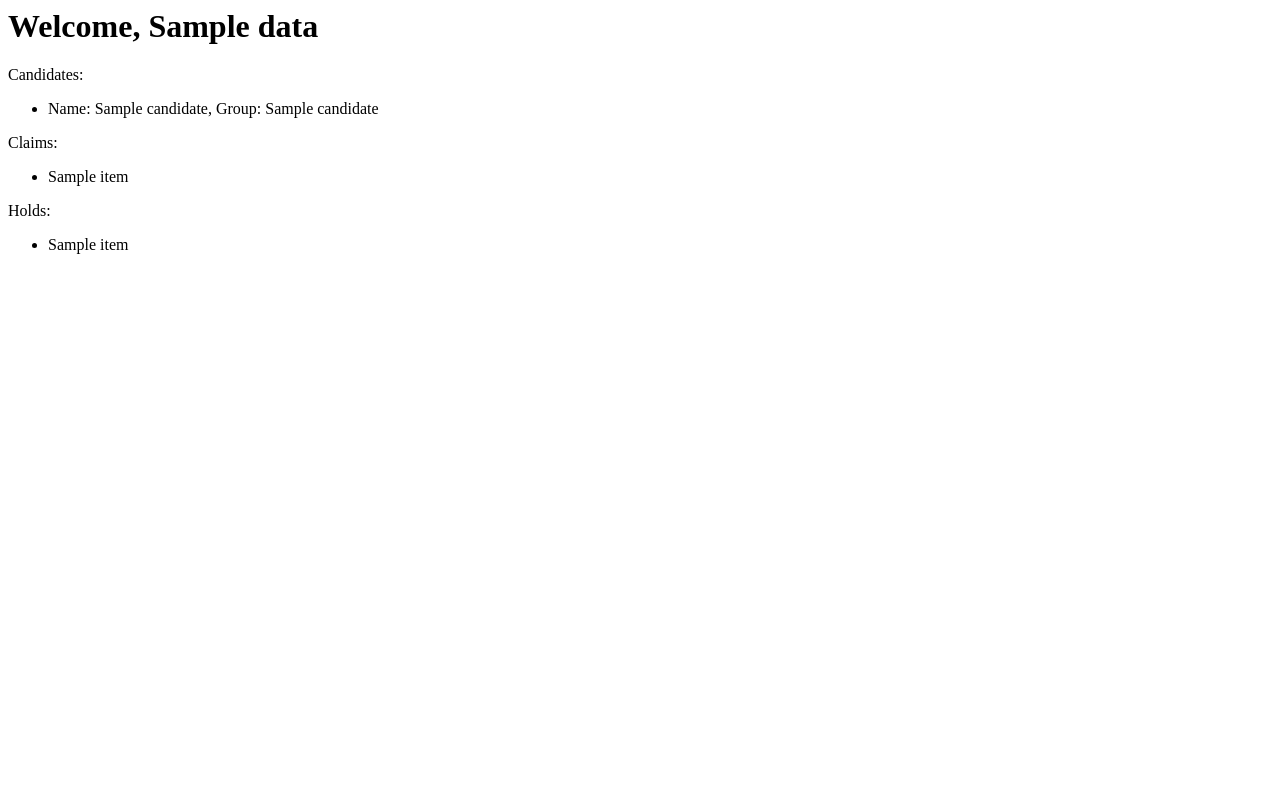
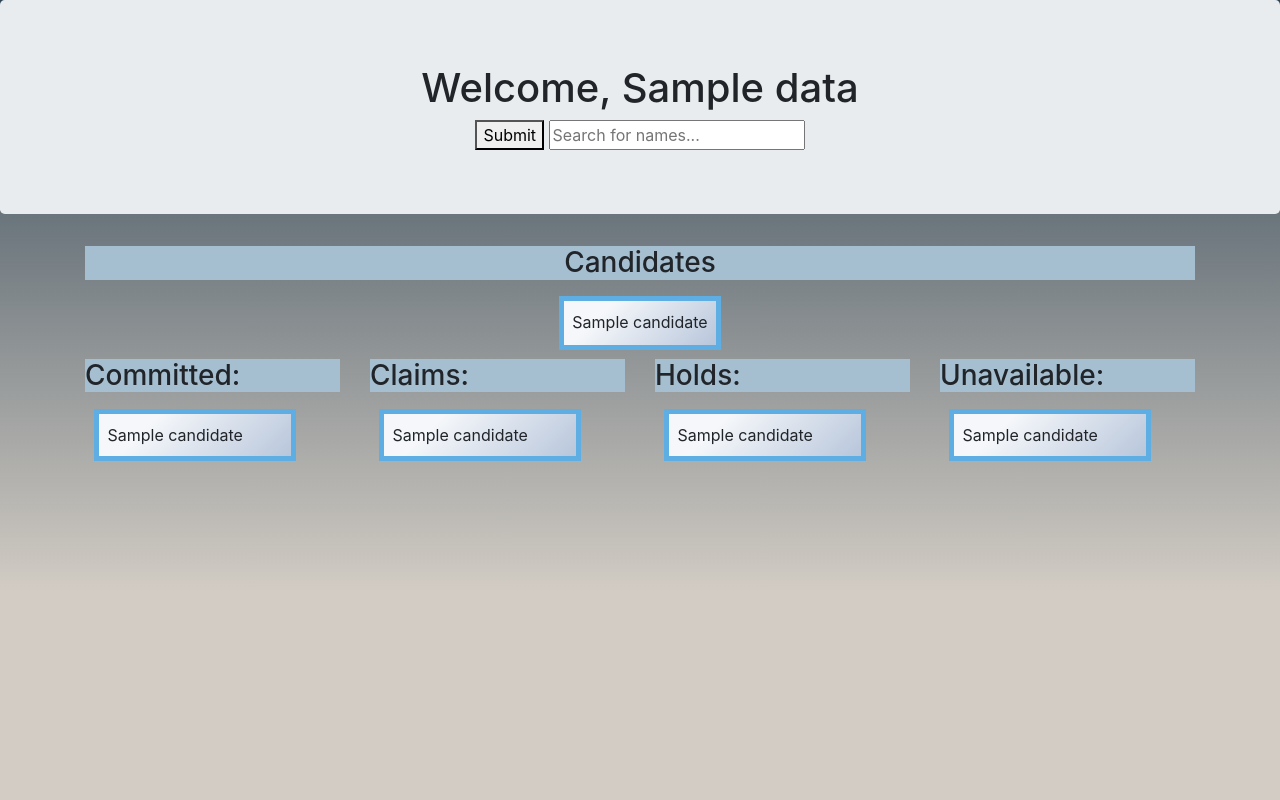
Before and after one commit to jdw170000/Jedi-Master, a Flask app: template templates/group.html in a window 1280 px wide. Run offline with Flask 2, Linux system fonts and the light colour scheme; the template is opened without the code that fills it: most values are stand-ins (such as "Sample title", 1, 10 or a date in 2020); parts of the project's set-up code (start-up, migrations or seed data) failed here and were passed over; some libraries are stand-ins or nearby versions.

Commit message:
flesh out the group screen

```diff
--- a/app.py
+++ b/app.py
@@ -79,10 +79,30 @@ def group():
 			abort(401)
 
 		candidate_states = jedi_db.get_all_candidates()
-		group_claims = jedi_db.get_group_claims(client_id)
-		group_holds = jedi_db.get_group_holds(client_id)
 
-		group_view = {'name': group_name[0], 'claims': group_claims, 'holds': group_holds, 'candidates': candidate_states}
+		committed = filter(lambda candidate: candidate[3] and candidate[2] == client_id, candidate_states)
+		claims = set(jedi_db.get_group_claims(client_id))
+		holds = set(jedi_db.get_group_holds(client_id))
+
+		available = filter(lambda candidate: not candidate[3], candidate_states)
+		available = set(map(lambda candidate: (candidate[0], candidate[1]), available))
+
+		unavailable = filter(lambda candidate: candidate[3] and candidate[2] != client_id, candidate_states)
+		unavailable = set(map(lambda candidate: (candidate[0], candidate[1]), unavailable))
+
+		# resolve conflicts in the sets
+		claims = (claims - unavailable) - holds
+		holds = holds - unavailable
+		available = (available - claims) - holds
+
+		group_view = {
+			'name': group_name[0],
+			'claims': claims,
+			'holds': holds,
+			'committed': committed,
+			'unavailable': unavailable,
+			'available': available
+		}
 		return render_template('group.html', data=group_view)
 
 
@@ -96,14 +116,16 @@ def group_post():
 	if client_id == -1:
 		abort(400)
 
-	claim_list = requests.form.getlist('claim_list')
-	hold_list = requests.form.getlist('hold_list')
+	claim_list = request.form.getlist('claim_list[]')
+	hold_list = request.form.getlist('hold_list[]')
 
 	#todo: type check and input validation
 
 	with JediDatabase() as jedi_db:
 		jedi_db.update_group_claims(client_id, claim_list)
 		jedi_db.update_group_holds(client_id, hold_list)
+
+	return "test"
 
 	return redirect(url_for('group'))
 
--- a/jedi_database.py
+++ b/jedi_database.py
@@ -71,7 +71,7 @@ class JediDatabase:
 
 	def update_group_holds(self, group_id, hold_list):
 		self.cur.execute("""DELETE FROM GroupHolds WHERE id = ?;""", (group_id,))
-		for candidate_id in claim_list:
+		for candidate_id in hold_list:
 			self.cur.execute("""INSERT OR IGNORE INTO GroupHolds (id, candidate_id) VALUES (?, ?);""", (group_id, candidate_id))
 		self.connection.commit()
 
--- /dev/null
+++ b/static/candidate_style.css
@@ -0,0 +1,31 @@
+body {
+	background-color: #2f4353;
+	background-image: linear-gradient(#2f4353 0%, #d2ccc4 74%);
+}
+
+.candidate {
+	border-width:5px;
+	border-style:solid;
+	border-color:#5faee3;
+
+	background-color: #b8c6db;
+	background-image: linear-gradient(315deg, #b8c6db 0%, #f5f7fa 74%);
+
+	padding: 1ex;
+	margin: 1ex;
+	max-width: 20ch;
+}
+
+.interactive {
+	min-height:calc(7ex + 10px);
+}
+
+#available {
+	display: flex;
+	flex-wrap: wrap;
+	justify-content: center;
+}
+
+h3 {
+	background-color:#a5bfd1;
+}
--- a/templates/group.html
+++ b/templates/group.html
@@ -1,21 +1,105 @@
-<h1>Welcome, {{data['name']}}</h1>
+<head>
+	<title> JediMaster: {{data['name']}} </title>
+	<link rel="stylesheet" href="{{url_for('static', filename='node_modules/dragula/dist/dragula.css')}}">
+	<link rel="stylesheet" href="{{url_for('static', filename='node_modules/bootstrap/dist/css/bootstrap.min.css')}}">
+	<link rel="stylesheet" href="{{url_for('static', filename='candidate_style.css')}}">
+	<script src="{{url_for('static', filename='node_modules/bootstrap/dist/js/bootstrap.min.js')}}"></script>
+	<script src="{{url_for('static', filename='node_modules/dragula/dist/dragula.min.js')}}"></script>
+	<script src="{{url_for('static', filename='node_modules/jquery/dist/jquery.min.js')}}"></script>
+	<script>
+		jQuery.expr[':'].icontains = function(a, i, m) { return jQuery(a).text().toUpperCase().indexOf(m[3].toUpperCase()) >= 0; };
+	</script>
+</head>
 
-<p>Candidates:</p>
-<ul>
-	{% for candidate in data['candidates'] %}
-		<li>Name: {{candidate[1]}}, Group: {{candidate[2]}}</li>
-	{% endfor %}
-</ul>
+<body>
 
-<p>Claims:</p>
-<ul>
-	{% for item in data['claims'] %}
-		<li>{{item}}</li>
-	{% endfor %}
-</ul>
-<p>Holds:</p>
-<ul>
-	{% for item in data['holds'] %}
-		<li>{{item}}</li>
-	{% endfor %}
-</ul>
+<div class="jumbotron text-center">
+	<h1>Welcome, {{data['name']}}</h1>
+	<button onclick="updateGroupState()">Submit</button>
+	<input type="text" id="search" onkeyup="searchCandidates()" placeholder="Search for names...">
+</div>
+
+<div class="container">
+	<div class="row">
+		<div class="col-sm-12 text-center"> <h3>Candidates</h3> </div>
+	</div>
+	<div class="row">
+		<div class="col-sm-12 interactive" id="available">
+			{% for candidate in data['available'] %}
+				<div class="candidate" data-candidateId="{{candidate[0]}}">{{candidate[1]}}</div>
+			{% endfor %}
+		</div>
+	</div>
+	<div class="row">
+		<div class="col-sm-3"> <h3>Committed:</h3> </div>
+		<div class="col-sm-3"> <h3>Claims:</h3> </div>
+		<div class="col-sm-3"> <h3>Holds:</h3> </div>
+		<div class="col-sm-3"> <h3>Unavailable:</h3> </div>
+
+	</div>
+	<div class="row">
+		<div class="col-sm-3" id="committed">
+			{% for candidate in data['committed'] %}
+				<div class="candidate" data-candidateId="{{candidate[0]}}">{{candidate[1]}}</div>
+			{% endfor %}
+		</div>
+
+		<div class="col-sm-3 interactive" id="claims">
+			{% for candidate in data['claims'] %}
+				<div class="candidate" data-candidateId="{{candidate[0]}}">{{candidate[1]}}</div>
+			{% endfor %}
+		</div>
+
+		<div class="col-sm-3 interactive" id="holds">
+			{% for candidate in data['holds'] %}
+				<div class="candidate" data-candidateId="{{candidate[0]}}">{{candidate[1]}}</div>
+			{% endfor %}
+		</div>
+
+		<div class="col-sm-3" id="unavailable">
+			{% for candidate in data['unavailable'] %}
+				<div class="candidate" data-candidateId="{{candidate[0]}}">{{candidate[1]}}</div>
+			{% endfor %}
+		</div>
+	</div>
+</div>
+
+<script>
+	dragula($(".interactive").toArray());
+
+	function searchCandidates()
+	{
+		var searchStr = $("#search")[0].value;
+		if(searchStr && searchStr.length > 0)
+		{
+			$(`.candidate:icontains(${searchStr})`).css("border-color", "red");
+			$(`.candidate:not(:icontains(${searchStr}))`).css("border-color", "");
+		}
+		else
+		{
+			$('.candidate').css("border-color", "");
+		}
+	};
+
+	function getCandidateIdFromElement(element, index)
+	{
+		return parseInt(element.attributes.getNamedItem("data-candidateId").value, 10);
+	};
+
+	function updateGroupState()
+	{
+		var claim_list = $.map($('#claims .candidate'), getCandidateIdFromElement);
+		var hold_list = $.map($('#holds .candidate'), getCandidateIdFromElement);
+
+		$.post({
+			url: '/group',
+			data: {"claim_list": claim_list, "hold_list": hold_list},
+			dataType: 'json',
+			settings: {'contentType': 'application/json'},
+		});
+	};
+
+</script>
+
+
+</body>
```
Also changed, not shown: static/package-lock.json.
